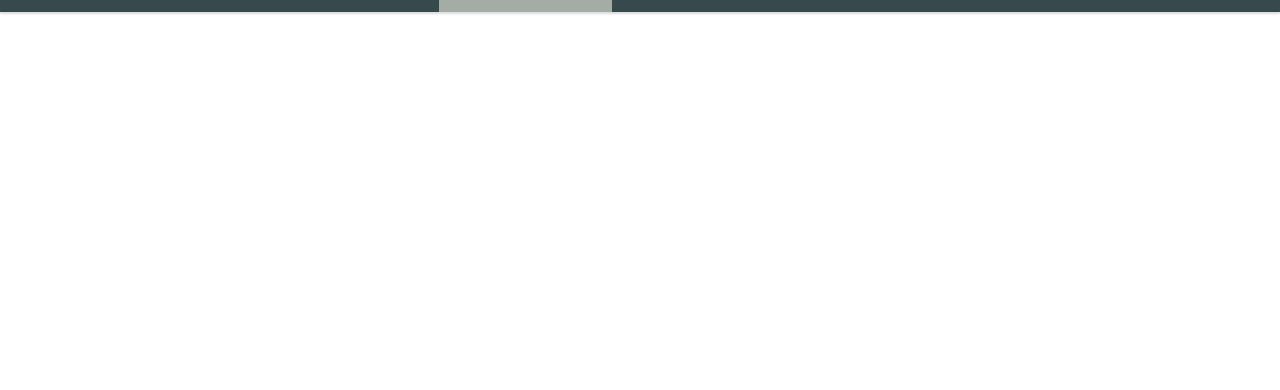
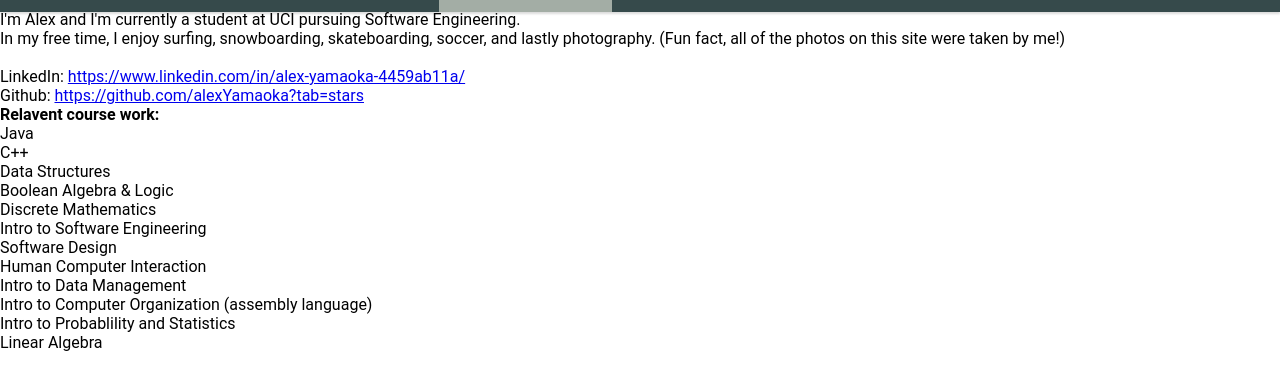
Before and after one commit to alexYamaoka/RY_Website, a plain HTML site: page about.html in a window 1280 px wide. Shown: the part 48-438 px from the top of the page. Drawn offline with nearby package versions, Linux system fonts and the light colour scheme.

Commit message:
updated about me

```diff
--- a/about.html
+++ b/about.html
@@ -33,7 +33,68 @@
     </script>
 
   </head>
+
+
   <body>
+
+
+    <div class="pic">
+      <img src="DSC_0732-2.png" id="profilePic">
+
+    </div>
+
+    <div class="aboutMe">
+
+      <div class="bio">
+        <p>
+          Hey there! <br /><br />
+          I'm Alex and I'm currently a student at UCI pursuing Software Engineering.<br />
+          In my free time, I enjoy surfing, snowboarding, skateboarding, soccer, and lastly photography.
+          (Fun fact, all of the photos on this site were taken by me!) <br /><br />
+
+
+        </p>
+      </div>
+
+
+        <div class="links">
+          <p>LinkedIn: <a href="https://www.linkedin.com/in/alex-yamaoka-4459ab11a/"> https://www.linkedin.com/in/alex-yamaoka-4459ab11a/ </a></p>
+          <p>Github: <a href="https://github.com/alexYamaoka?tab=stars"> https://github.com/alexYamaoka?tab=stars </a></p>
+        </div>
+
+        <div class="course">
+          <h4>Relavent course work: </h4>
+            <ul>
+              <li>Java</li>
+              <li>C++</li>
+              <li>Data Structures</li>
+              <li>Boolean Algebra & Logic</li>
+              <li>Discrete Mathematics</li>
+              <li>Intro to Software Engineering</li>
+              <li>Software Design</li>
+              <li>Human Computer Interaction</li>
+              <li>Intro to Data Management</li>
+              <li>Intro to Computer Organization (assembly language)</li>
+              <li>Intro to Probablility and Statistics</li>
+              <li>Linear Algebra</li>
+            </ul>
+        </div>
+
+    </div>
+
+
+
+
+
+
+
+
+
+
+
+
+
+
 
     <div class="container">
       <nav class="desktop">
@@ -67,12 +128,5 @@
     </div>
 
 
-
-
-
-
-
-
-
   </body>
 </html>
```
